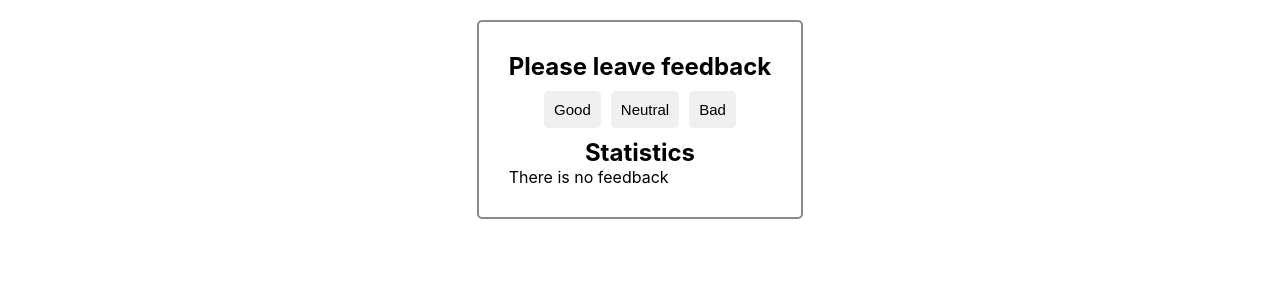
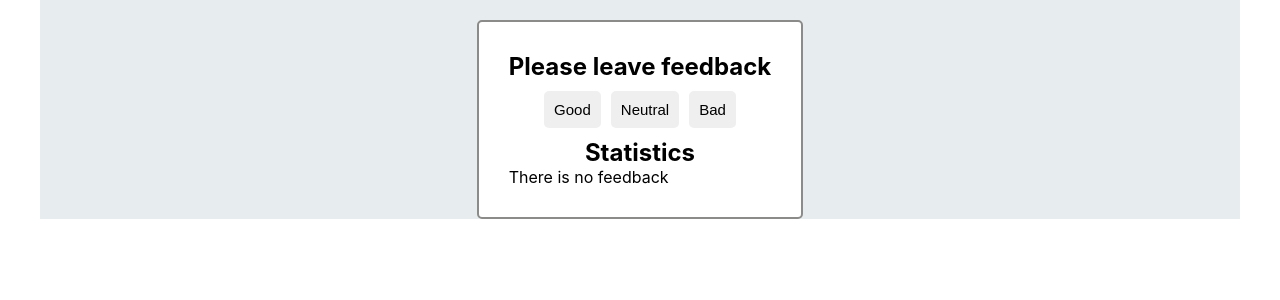
Before and after one commit to marlenaduleba/goit-react-hw-02-feedback, a React (Create React App) app: page / in a window 1280 px wide. Shown: the top 300 px of the page. Built offline with nearby package versions, Linux system fonts and the light colour scheme.

Commit message:
background-color changed

```diff
--- a/src/components/Container/Container.module.css
+++ b/src/components/Container/Container.module.css
@@ -9,4 +9,5 @@
   margin-right: auto;
   padding-left: 15px;
   padding-right: 15px;
+background-color: #E7ECEF;
 }
```
